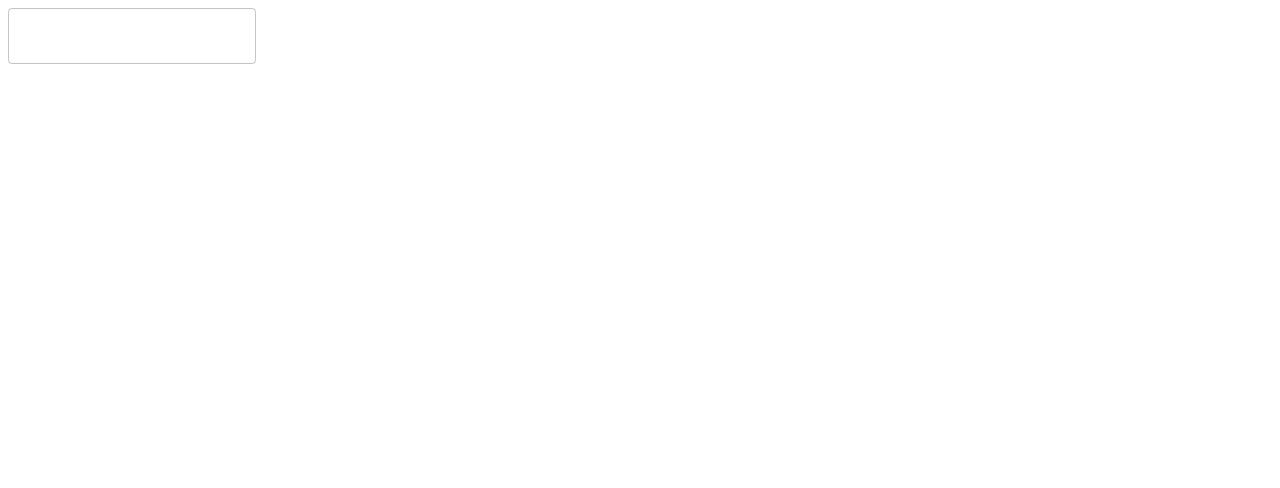
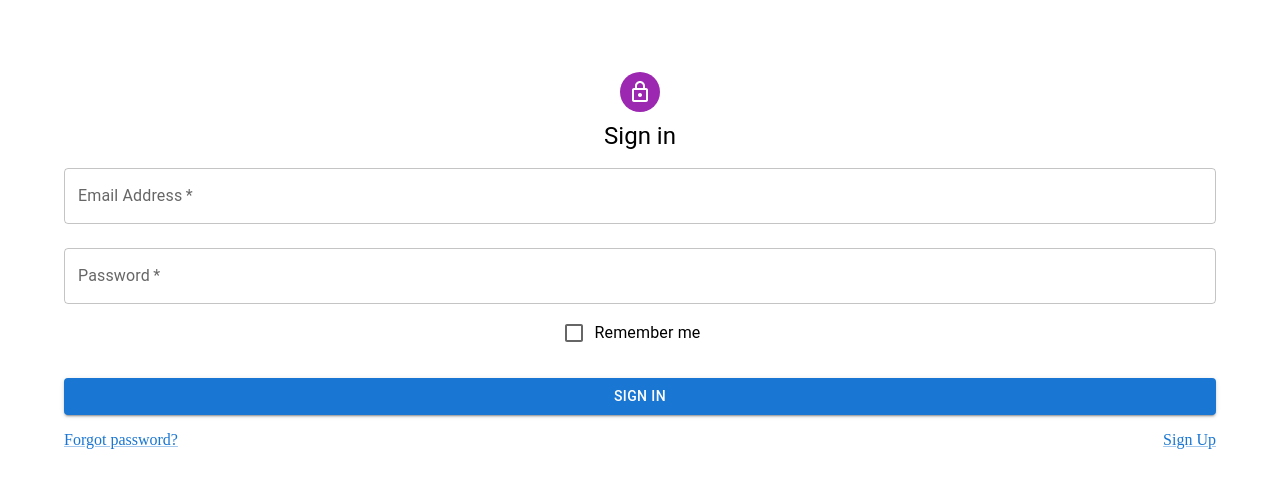
Before and after one commit to kimnewbie/mui_basic, a React (Create React App) app: page / in a window 1280 px wide. Shown: the top 488 px of the page. Built offline with nearby package versions, Linux system fonts and the light colour scheme.

Commit message:
applied mui signin template

```diff
--- a/package.json
+++ b/package.json
@@ -6,6 +6,7 @@
     "@emotion/react": "^11.8.1",
     "@emotion/styled": "^11.8.1",
     "@material-ui/core": "^4.12.3",
+    "@mui/icons-material": "^5.4.2",
     "@mui/material": "^5.4.3",
     "@testing-library/jest-dom": "^5.16.2",
     "@testing-library/react": "^12.1.3",
--- a/src/SignIn/index.js
+++ b/src/SignIn/index.js
@@ -1,11 +1,74 @@
-import React from 'react';
+import * as React from 'react';
+import Avatar from '@mui/material/Avatar';
+import Button from '@mui/material/Button';
+import CssBaseline from '@mui/material/CssBaseline';
 import TextField from '@mui/material/TextField';
+import FormControlLabel from '@mui/material/FormControlLabel';
+import Checkbox from '@mui/material/Checkbox';
+import Link from '@mui/material/Link';
+import Grid from '@mui/material/Grid';
+import Box from '@mui/material/Box';
+import LockOutlinedIcon from '@mui/icons-material/LockOutlined';
+import Typography from '@mui/material/Typography';
+import Container from '@mui/material/Container';
+import { createTheme, ThemeProvider } from '@mui/material/styles';
 
 const SignIn = () => {
     return (
-        <div>
-            <TextField />
-        </div>
+        <Container>
+            <Box
+                sx={{
+                    marginTop: 8,
+                    display: 'flex',
+                    flexDirection: 'column',
+                    alignItems: 'center',
+                }}
+            >
+                <Avatar sx={{ m: 1, bgcolor: 'secondary.main' }}> {/* m: margin */}
+                    <LockOutlinedIcon />
+                </Avatar>
+                <Typography component="h1" variant="h5">
+                    Sign in
+                </Typography>
+                <TextField
+                    required
+                    fullWidth
+                    margin="normal" // 위에 간격 주기
+                    label='Email Address'
+                    name="email"
+                    autoComplete="email" // 커서 기본 이동
+                />
+                <TextField
+                    required
+                    fullWidth
+                    margin="normal"
+                    label='Password'
+                    type='password' // 보이지 않게
+                    name="password"
+                    autoComplete='current-password'
+                />
+                <FormControlLabel // lable을 클릭해도 checkbox 선택
+                    control={<Checkbox value='remember' color='primary' />}
+                    label='Remember me'
+                />
+                <Button
+                    fullWidth
+                    type='submit'
+                    variant='contained'
+                    sx={{ mt: 3, mb: 2 }} // style
+                >
+                    Sign in
+                </Button>
+                <Grid container> {/* 행 */}
+                    <Grid item xs> {/* xs는 앞에 공간 다 차지하기 */}
+                        <Link>Forgot password?</Link>
+                    </Grid>
+                    <Grid item>
+                        <Link>Sign Up</Link>
+                    </Grid>
+                </Grid>
+            </Box>
+        </Container >
     );
 }
 
```
Also changed, not shown: 1 other file (tests, documents, lock files or other folders).
